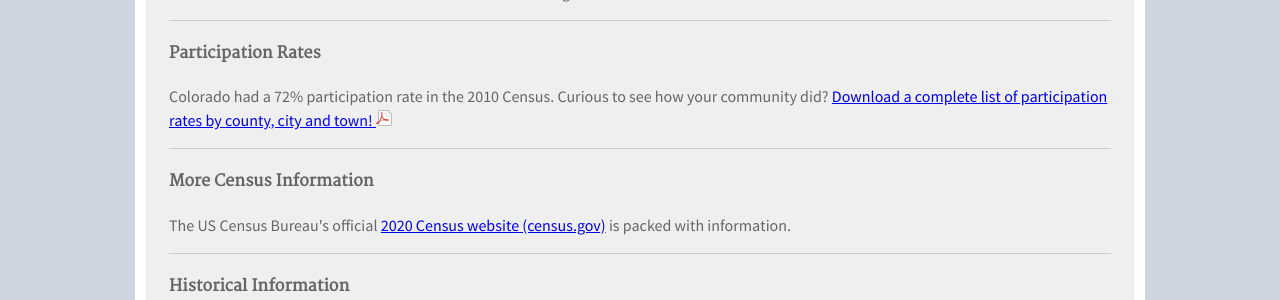
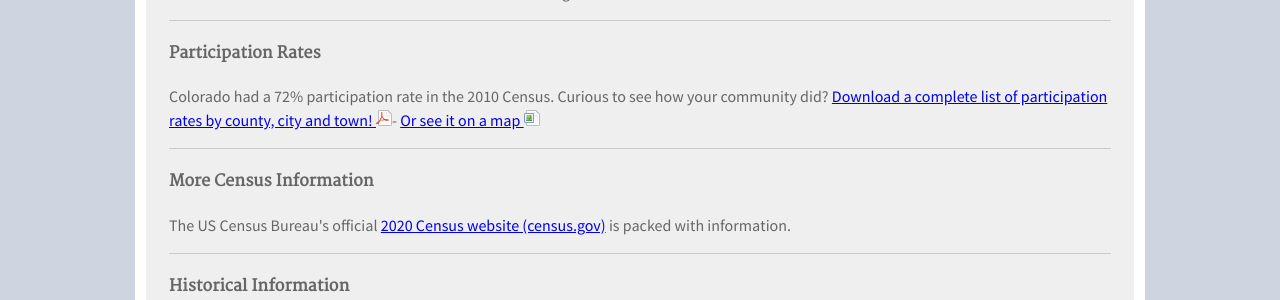
Before and after one commit to TBleess/Website_New, a Jekyll site: the page built from pages/5_CensusACS/census-information-2020.md, in a window 1280 px wide. Shown: the part 529-829 px from the top of the page. Built offline with Jekyll 4.4.1, drawn with Linux system fonts in a browser that asks for light colours.

Commit message:
Added Participation Map Link

```diff
--- a/pages/5_CensusACS/census-information-2020.md
+++ b/pages/5_CensusACS/census-information-2020.md
@@ -18,7 +18,7 @@ We will maintain this website throughout the entire Census 2020 cycle (ending ab
 
 #### Participation Rates
 
-Colorado had a 72% participation rate in the 2010 Census. Curious to see how your community did? [Download a complete list of participation rates by county, city and town! ![pdf](/images/page_white_acrobat.png 'download pdf file')](https://drive.google.com/file/d/0B0m67XbcqVYRY05QTEF5LV9hRmM/view?usp=sharing)
+Colorado had a 72% participation rate in the 2010 Census. Curious to see how your community did? [Download a complete list of participation rates by county, city and town! ![pdf](/images/page_white_acrobat.png 'download pdf file')](https://drive.google.com/file/d/0B0m67XbcqVYRY05QTEF5LV9hRmM/view?usp=sharing)- [Or see it on a map ![image](/images/page_white_picture.png 'download image file')](https://storage.googleapis.com/maps-static/2010_Census_Participation.png)
 
 - - -
 
```
